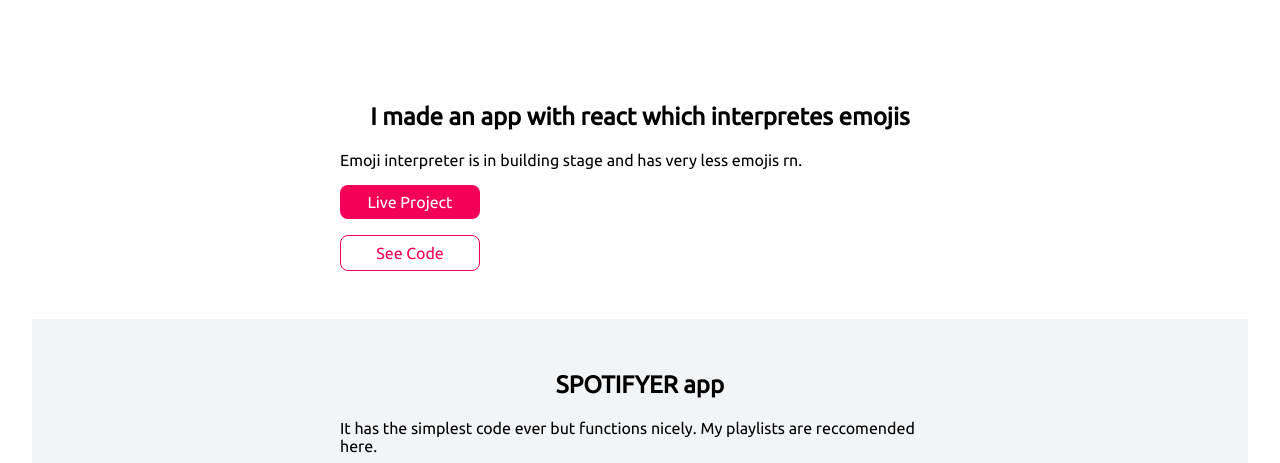
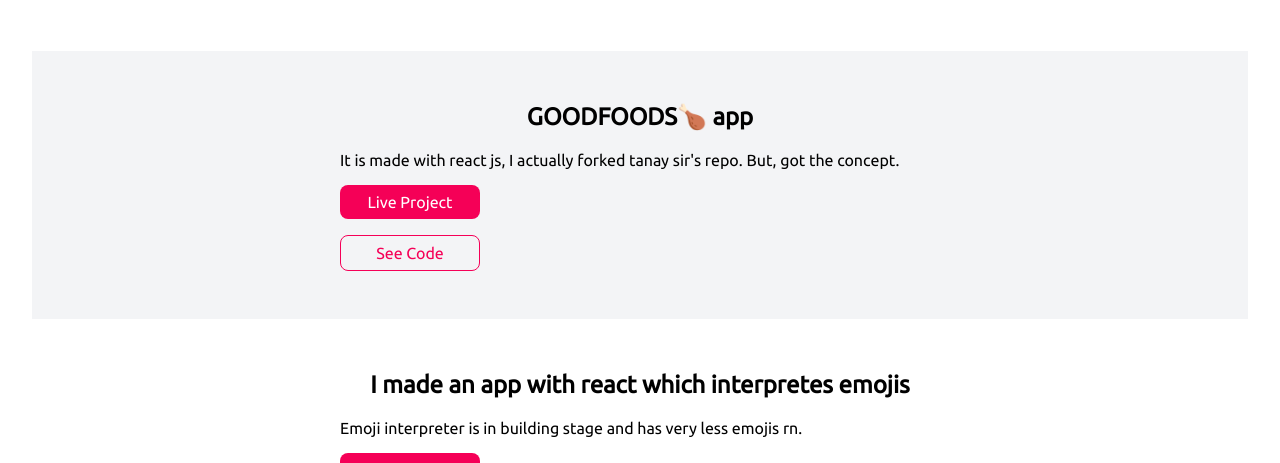
Before and after one commit to meghna-nakhate/portfolio, a plain HTML site: page projects.html in a window 1280 px wide. Shown: the part 289-752 px from the top of the page. Drawn offline with Linux system fonts and the light colour scheme.

Commit message:
added project goodfoods

```diff
--- a/projects.html
+++ b/projects.html
@@ -28,6 +28,14 @@
         <h1 class="hero-heading">see my  <span class="heading-inverted"> projects</span></h1>
     </header>
 
+    <section class="section ow">
+        <div class="container container-center">
+            <h1>GOODFOODS🍗 app</h1>
+            <p>It is made with react js, I actually forked tanay sir's repo. But, got the concept. </p>
+            <a class="link link-primary" href="https://ff45u.csb.app/">Live Project </a>
+            <a class="link link-secondary" href="https://codesandbox.io/s/goodfoods-ff45u?file=/src/App.js">See Code</a>
+        </div>
+    </section>
 
     <section class="section">
         <div class="container container-center">
```
